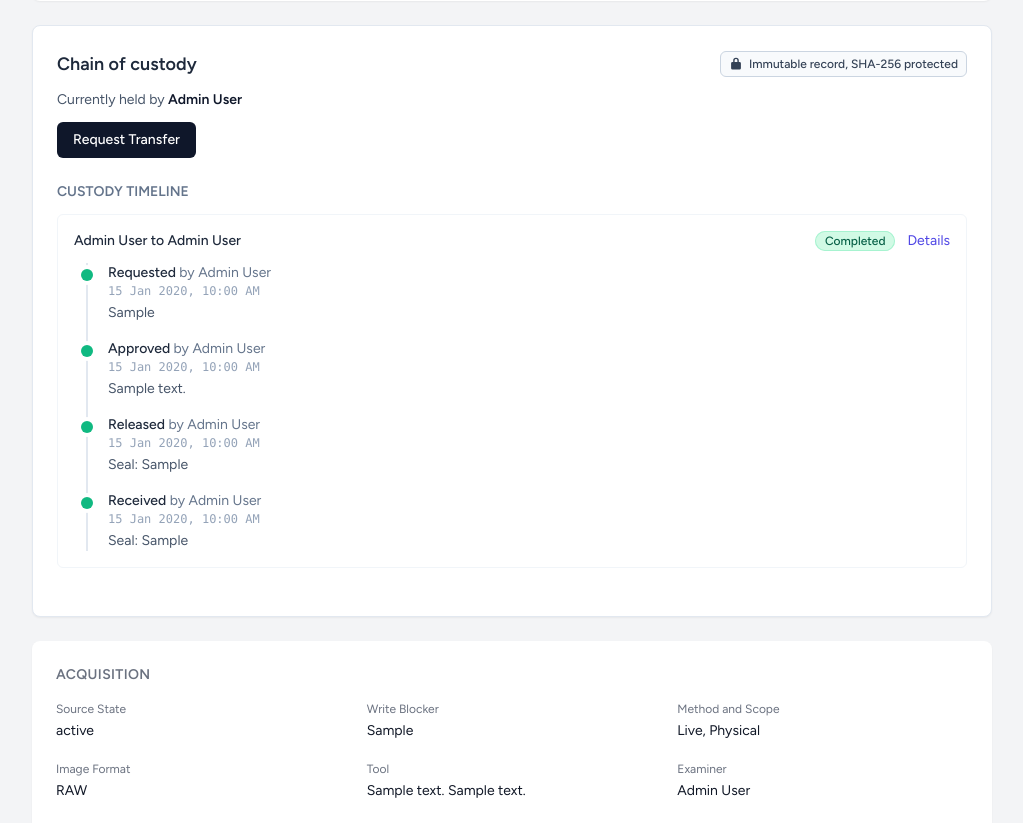
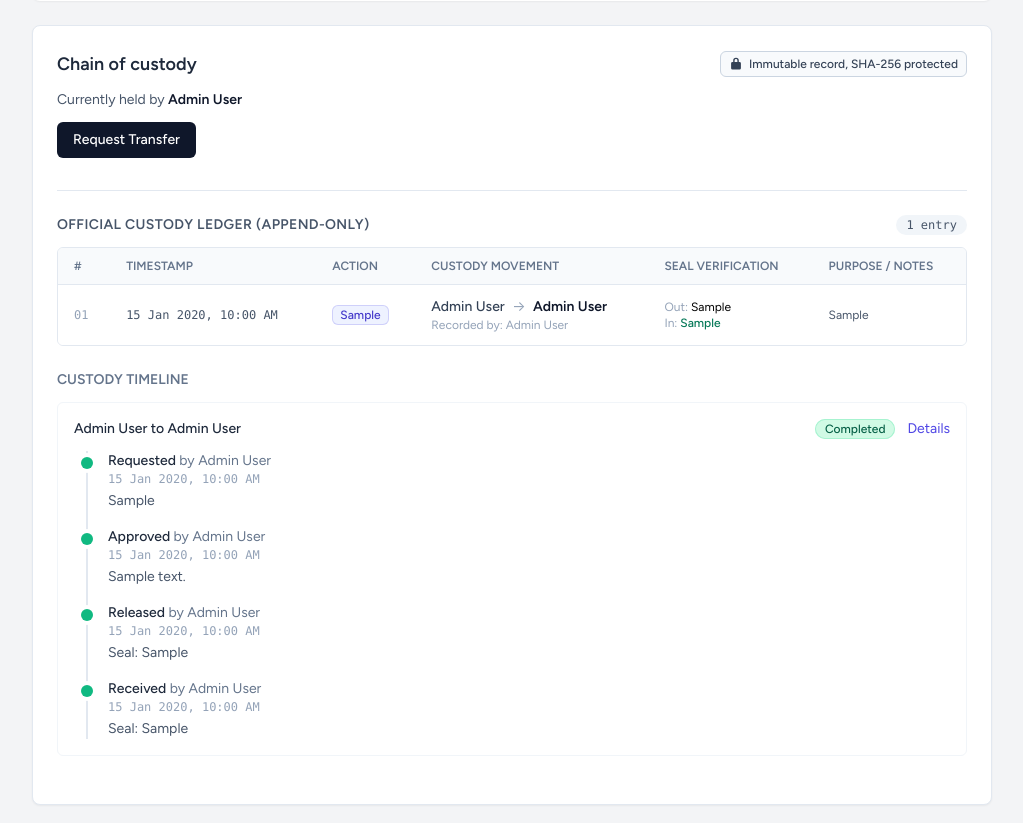
Before and after one commit to shahriarsabbirswe/forensic-evidence-system, a Laravel app: page /evidence/1 in a window 1280 px wide. Shown: the part 852-1675 px from the top of the page, without its empty margins (128-1151 px from the left). Run offline with Laravel 12, Linux system fonts and the light colour scheme; a user stored in the database is signed in; data comes from the database, SQL or seed files in the repository; tables that the repository leaves empty hold one stand-in row (values such as "Sample post"); style sheets or scripts are compiled from the project's sources.

Commit message:
feat(FR5): implement immutable custody ledger model, service, and timeline UI

```diff
--- a/app/Http/Controllers/EvidenceController.php
+++ b/app/Http/Controllers/EvidenceController.php
@@ -10,6 +10,7 @@ use App\Models\User;
 use Carbon\Carbon;
 use Illuminate\Support\Facades\DB;
 use Illuminate\Support\Facades\Storage;
+use App\Services\CustodyLedgerService;
 
 class EvidenceController extends Controller
 {
@@ -78,8 +79,14 @@ class EvidenceController extends Controller
 
             unset($data['evidence_file']);
 
-            return Evidence::create($data);
-        });
+unset($data['evidence_file']);
+
+            $evidence = Evidence::create($data);
+
+            app(CustodyLedgerService::class)->recordRegistration($evidence, $request->user()->id);
+
+            return $evidence;
+            });
 
         return redirect()
             ->route('evidence.show', $evidence)
--- /dev/null
+++ b/app/Models/CustodyEntry.php
@@ -0,0 +1,71 @@
+<?php
+
+namespace App\Models;
+
+use Illuminate\Database\Eloquent\Model;
+use Illuminate\Database\Eloquent\Relations\BelongsTo;
+use RuntimeException;
+
+class CustodyEntry extends Model
+{
+    protected $table = 'custody_entries';
+
+    protected $fillable = [
+        'evidence_id',
+        'evidence_transfer_id',
+        'action',
+        'from_user_id',
+        'to_user_id',
+        'recorded_by',
+        'release_seal_condition',
+        'receipt_seal_condition',
+        'reason',
+        'occurred_at',
+    ];
+
+    protected function casts(): array
+    {
+        return [
+            'occurred_at' => 'datetime',
+        ];
+    }
+
+    /**
+     * Append-only enforcement: block any attempt to modify or delete ledger rows.
+     */
+    protected static function booted(): void
+    {
+        static::updating(function () {
+            throw new RuntimeException('Chain of custody ledger entries are immutable and cannot be updated.');
+        });
+
+        static::deleting(function () {
+            throw new RuntimeException('Chain of custody ledger entries are immutable and cannot be deleted.');
+        });
+    }
+
+    public function evidence(): BelongsTo
+    {
+        return $this->belongsTo(Evidence::class);
+    }
+
+    public function transfer(): BelongsTo
+    {
+        return $this->belongsTo(EvidenceTransfer::class, 'evidence_transfer_id');
+    }
+
+    public function fromUser(): BelongsTo
+    {
+        return $this->belongsTo(User::class, 'from_user_id');
+    }
+
+    public function toUser(): BelongsTo
+    {
+        return $this->belongsTo(User::class, 'to_user_id');
+    }
+
+    public function recorder(): BelongsTo
+    {
+        return $this->belongsTo(User::class, 'recorded_by');
+    }
+}
--- a/app/Models/Evidence.php
+++ b/app/Models/Evidence.php
@@ -97,7 +97,12 @@ class Evidence extends Model
     {
         return $this->transfers()->whereIn('status', EvidenceTransfer::IN_FLIGHT)->first();
     }
-
+    public function custodyEntries(): HasMany
+    {
+        return $this->hasMany(CustodyEntry::class)
+            ->orderBy('occurred_at')
+            ->orderBy('id');
+    }
     public function showUrl(): string
     {
         return route('evidence.show', $this);
--- a/resources/views/evidence/partials/custody.blade.php
+++ b/resources/views/evidence/partials/custody.blade.php
@@ -1,8 +1,9 @@
 @php
-    $holder     = $evidence->currentHolder;
-    $open       = $evidence->openTransfer();
-    $canRequest = auth()->user()->can('transfer.request') && (int) $evidence->current_holder_id === auth()->id();
-    $recent     = $evidence->transfers()->with(['fromUser', 'toUser', 'requester', 'approver'])->limit(5)->get();
+    $holder        = $evidence->currentHolder;
+    $open          = $evidence->openTransfer();
+    $canRequest    = auth()->user()->can('transfer.request') && (int) $evidence->current_holder_id === auth()->id();
+    $recent        = $evidence->transfers()->with(['fromUser', 'toUser', 'requester', 'approver'])->limit(5)->get();
+    $ledgerEntries = $evidence->custodyEntries()->with(['fromUser', 'toUser', 'recorder'])->get();
 @endphp
 
 <div class="mt-6 rounded-lg border border-slate-200 bg-white p-6 shadow-sm">
@@ -32,6 +33,76 @@
                class="inline-block rounded-md bg-slate-900 px-4 py-2 text-sm font-medium text-white hover:bg-slate-700">
                 Request Transfer
             </a>
+        @endif
+    </div>
+
+    {{-- Official Immutable Custody Ledger (FR5) --}}
+    <div class="mt-8 border-t border-slate-200 pt-6">
+        <div class="mb-3 flex items-center justify-between">
+            <h4 class="text-sm font-semibold uppercase tracking-wide text-slate-600">
+                Official Custody Ledger (Append-Only)
+            </h4>
+            <span class="rounded-full bg-slate-100 px-2.5 py-0.5 font-mono text-xs text-slate-600">
+                {{ $ledgerEntries->count() }} {{ Str::plural('entry', $ledgerEntries->count()) }}
+            </span>
+        </div>
+
+        @if ($ledgerEntries->isEmpty())
+            <p class="text-sm text-slate-500">No ledger entries recorded yet for this item.</p>
+        @else
+            <div class="overflow-x-auto rounded-md border border-slate-200">
+                <table class="min-w-full divide-y divide-slate-200 text-left text-sm">
+                    <thead class="bg-slate-50 text-xs font-semibold uppercase text-slate-500">
+                        <tr>
+                            <th class="px-4 py-2.5">#</th>
+                            <th class="px-4 py-2.5">Timestamp</th>
+                            <th class="px-4 py-2.5">Action</th>
+                            <th class="px-4 py-2.5">Custody Movement</th>
+                            <th class="px-4 py-2.5">Seal Verification</th>
+                            <th class="px-4 py-2.5">Purpose / Notes</th>
+                        </tr>
+                    </thead>
+                    <tbody class="divide-y divide-slate-100 bg-white">
+                        @foreach ($ledgerEntries as $index => $entry)
+                            <tr>
+                                <td class="whitespace-nowrap px-4 py-3 font-mono text-xs text-slate-400">
+                                    {{ str_pad($index + 1, 2, '0', STR_PAD_LEFT) }}
+                                </td>
+                                <td class="whitespace-nowrap px-4 py-3 font-mono text-xs text-slate-600">
+                                    {{ $entry->occurred_at?->format('d M Y, h:i A') }}
+                                </td>
+                                <td class="whitespace-nowrap px-4 py-3">
+                                    <span class="inline-flex items-center rounded-md bg-indigo-50 px-2 py-0.5 text-xs font-medium capitalize text-indigo-700 ring-1 ring-inset ring-indigo-600/20">
+                                        {{ $entry->action }}
+                                    </span>
+                                </td>
+                                <td class="px-4 py-3 text-slate-700">
+                                    @if ($entry->fromUser)
+                                        <span class="font-medium">{{ $entry->fromUser->name }}</span>
+                                        <span class="mx-1 text-slate-400">&rarr;</span>
+                                    @endif
+                                    <span class="font-semibold text-slate-900">{{ $entry->toUser->name ?? 'System' }}</span>
+                                    <div class="text-xs text-slate-400">Recorded by: {{ $entry->recorder->name ?? 'System' }}</div>
+                                </td>
+                                <td class="px-4 py-3 text-xs">
+                                    @if ($entry->release_seal_condition)
+                                        <div><span class="text-slate-400">Out:</span> {{ $entry->release_seal_condition }}</div>
+                                    @endif
+                                    @if ($entry->receipt_seal_condition)
+                                        <div class="font-medium text-emerald-700"><span class="text-slate-400 font-normal">In:</span> {{ $entry->receipt_seal_condition }}</div>
+                                    @endif
+                                    @if (! $entry->release_seal_condition && ! $entry->receipt_seal_condition)
+                                        <span class="text-slate-400">—</span>
+                                    @endif
+                                </td>
+                                <td class="px-4 py-3 text-xs text-slate-600">
+                                    {{ $entry->reason ?? '—' }}
+                                </td>
+                            </tr>
+                        @endforeach
+                    </tbody>
+                </table>
+            </div>
         @endif
     </div>
 
```
Also changed, not shown: app/Http/Controllers/EvidenceTransferController.php (+8 -9 lines), app/Services/CustodyLedgerService.php (added, +72 -0 lines).
